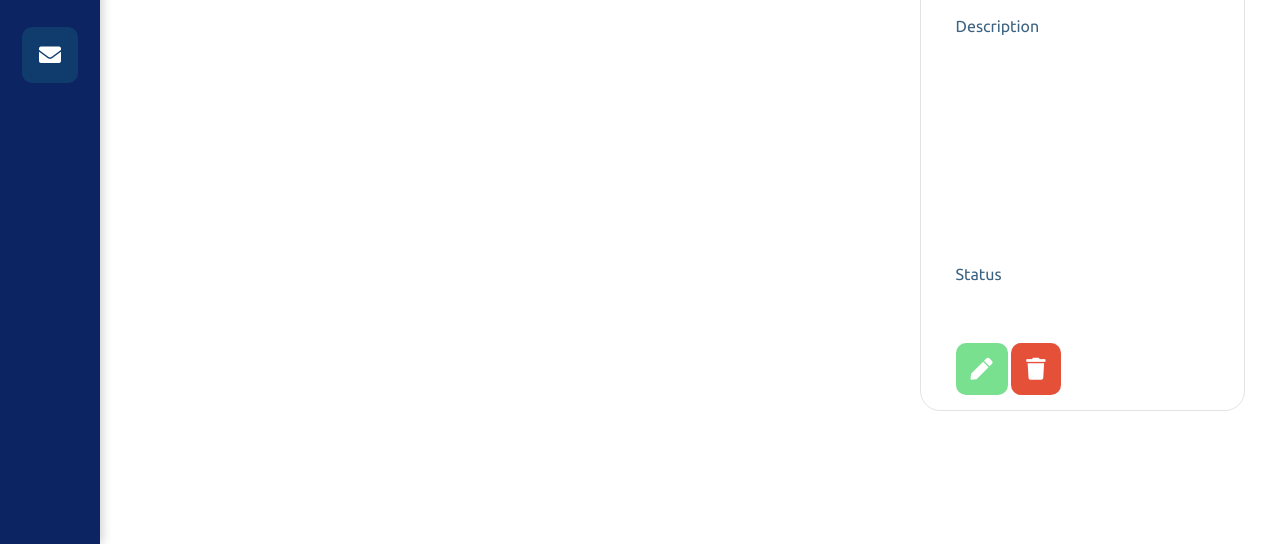
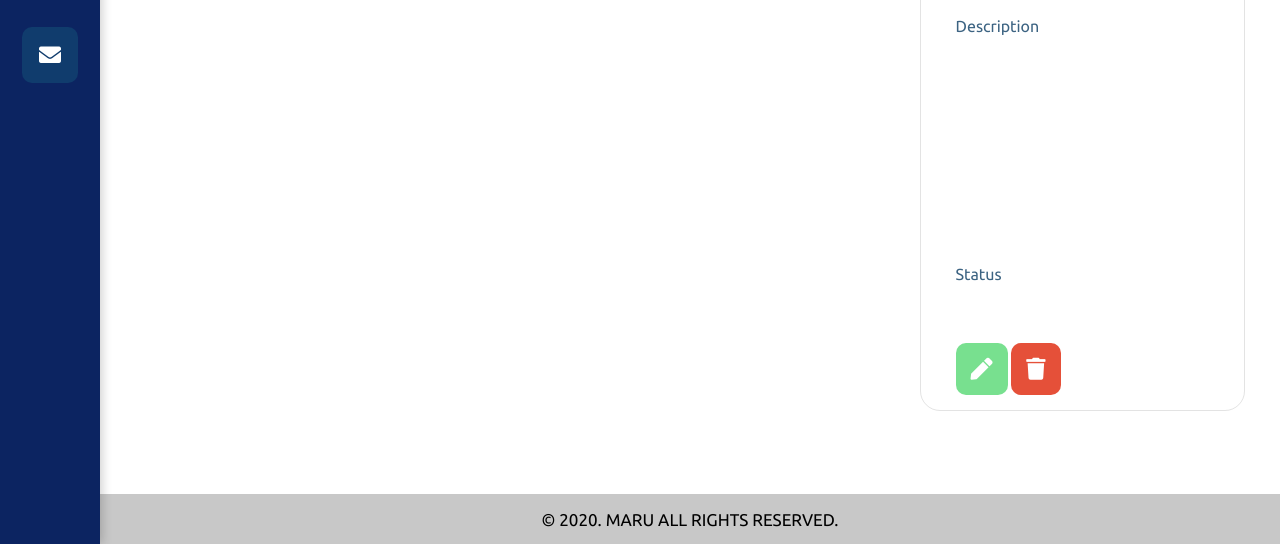
Before and after one commit to maru-dev4905/MaruTodoList, a plain HTML site: page index.html in a window 1280 px wide. Shown: the part 256-800 px from the top of the page. Drawn offline with Linux system fonts and the light colour scheme.

Commit message:
footer 추가

```diff
--- a/css/style.css
+++ b/css/style.css
@@ -138,6 +138,7 @@ input:focus, button:focus, textarea:focus{
 }
 #todolist{
     width: 70%;
+    min-height: calc(100vh - 250px);
     margin-right: 30px;
 }
 #todolist .list-item{
@@ -384,3 +385,16 @@ input:focus, textarea:focus{
 .create-btn:active{
     opacity: 0.7;
 }
+#footer{
+    background-color: rgb(200,200,200);
+    width: calc(100vw - 100px);
+    height: 50px;
+    position: absolute;
+    bottom: 0;
+    left: 0;
+    display: flex;
+    justify-content: center;
+    align-items: center;
+    font-size: 17px;
+    text-transform: uppercase;
+}
--- a/index.html
+++ b/index.html
@@ -37,16 +37,16 @@
     <body>
 
         <header id="header">
-            <a href="https://www.facebook.com/profile.php?id=100016921872562" class="nav-item">
+            <a target="_blank" href="https://www.facebook.com/profile.php?id=100016921872562" class="nav-item">
                 <i class="fab fa-facebook-f"></i>
             </a>
-            <a href="https://www.instagram.com/maru_dev49/?hl=ko" class="nav-item">
+            <a target="_blank" href="https://www.instagram.com/maru_dev49/?hl=ko" class="nav-item">
                 <i class="fab fa-instagram"></i>
             </a>
-            <a href="https://github.com/maru-dev4905" class="nav-item">
+            <a target="_blank" href="https://github.com/maru-dev4905" class="nav-item">
                 <i class="fab fa-github"></i>
             </a>
-            <a href="mailto:marudev4905@gmail.com" class="nav-item">
+            <a target="_blank" href="mailto:marudev4905@gmail.com" class="nav-item">
                 <i class="fas fa-envelope"></i>
             </a>
         </header>
@@ -89,8 +89,10 @@
                     <span class="detail-id"></span>
                 </div>
             </div>
+            <footer id="footer">
+                <p>&copy; 2020. maru all rights reserved.</p>
+            </footer>
         </main>
-
         <div id="create-item">
             <button id="create-item-close-btn">
                 <i class="fas fa-times"></i>
```
